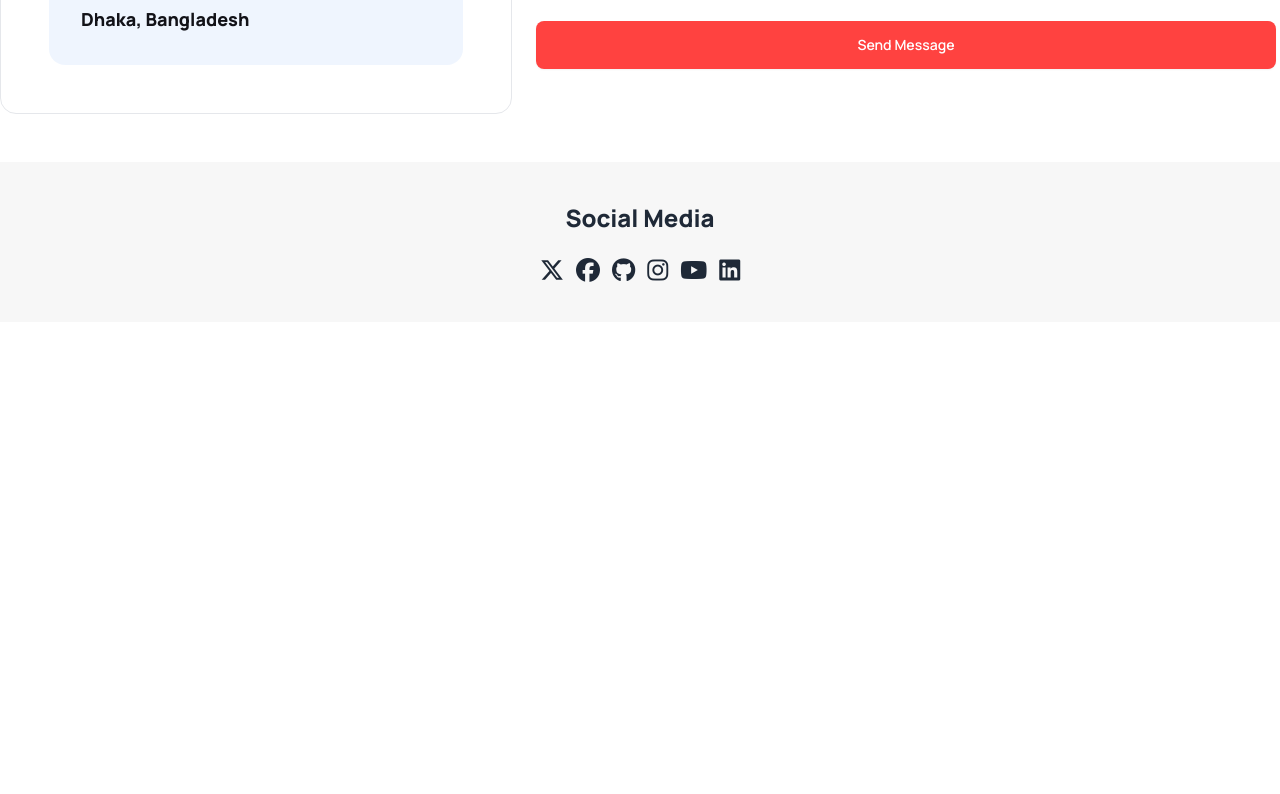
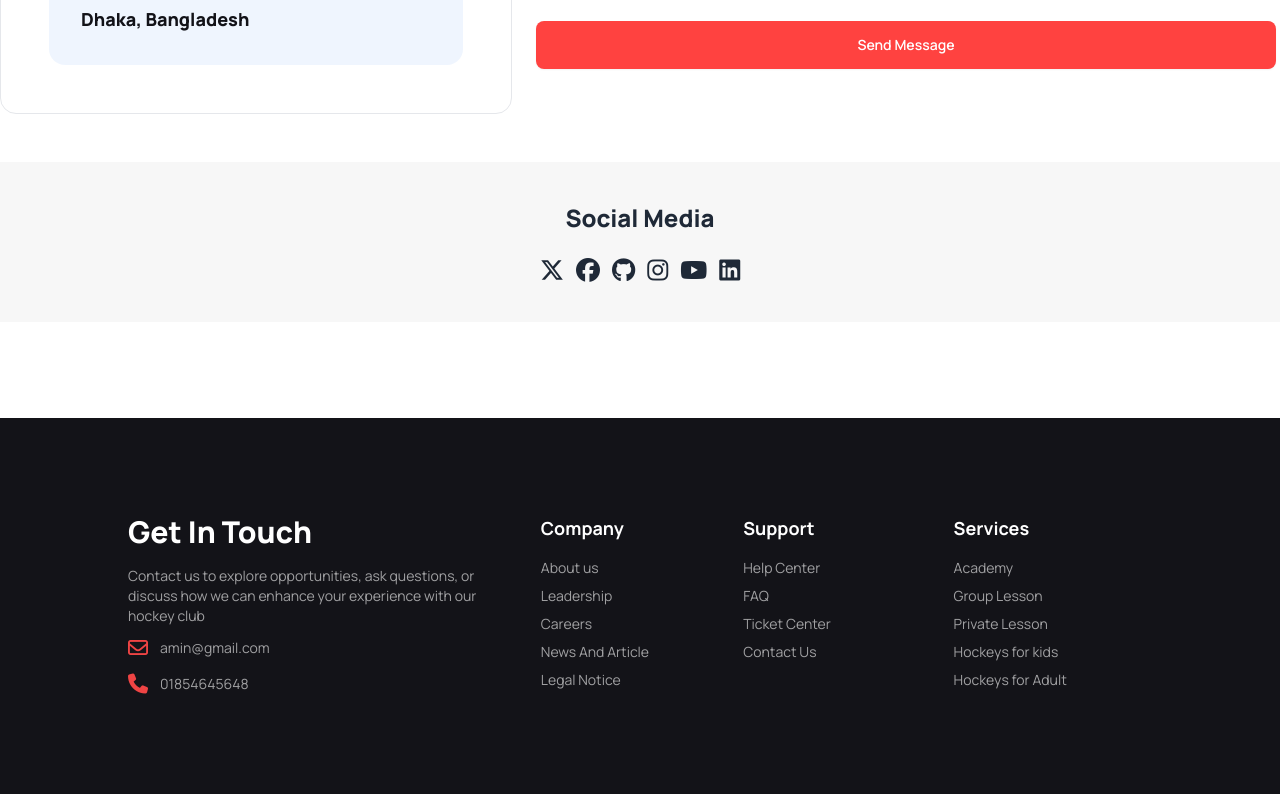
Before and after one commit to Amin7775/Hockyes-Mastery-with-tailwind-and-daisyUI, a plain HTML site: page index.html in a window 1280 px wide. Shown: the part 5110-5904 px from the top of the page. Before the commit the page ends 5528 px from the top, so only its background shows below. Drawn offline with nearby package versions, Linux system fonts and the light colour scheme.

Commit message:
Added Footer

```diff
--- a/index.html
+++ b/index.html
@@ -550,13 +550,51 @@
       <i class="fa-brands fa-instagram"></i>
       <i class="fa-brands fa-youtube"></i>
       <i class="fa-brands fa-linkedin"></i>
-
-
     </div>
   </div>
 </section>
 </main>
 <!-- footer -->
+<footer class="footer px-10 py-10 lg:px-32 lg:py-24 bg-[#131318] text-[#FFFFFF99] flex flex-col lg:flex-row">
+  <nav class="w-full lg:w-[40%] text-center lg:text-start">
+    <h1 class="text-3xl font-extrabold mb-2 text-white w-full ">Get In Touch</h1>
+    <p class="w-[90%] mx-auto lg:mx-0">Contact us to explore opportunities, ask questions, or discuss how we can enhance your experience with our hockey club</p>
+    <div class="flex items-center gap-3 w-full justify-center lg:justify-start">
+      <i class="fa-regular fa-envelope text-red-500 text-xl"></i>
+      <p>amin@gmail.com</p>
+    </div>
+    <div class="flex items-center gap-3 w-full justify-center lg:justify-start">
+      <i class="fa-solid fa-phone text-red-500 text-xl"></i>
+      <p>01854645648</p>
+    </div>
+  </nav>
+  <div class="w-full lg:w-[40%] flex">
+    <nav class="w-full lg:w-[50%] grid grid-cols-1 gap-2 text-center lg:text-start">
+      <h6 class="text-white font-bold text-lg mb-2">Company</h6>
+      <a class="link link-hover">About us</a>
+      <a class="link link-hover">Leadership</a>
+      <a class="link link-hover">Careers</a>
+      <a class="link link-hover">News And Article</a>
+      <a class="link link-hover">Legal Notice</a>
+    </nav>
+    <nav class="w-full lg:w-[50%] grid grid-cols-1 gap-2 text-center lg:text-start" >
+      <h6 class="text-white font-bold text-lg mb-2">Support</h6>
+      <a class="link link-hover">Help Center</a>
+      <a class="link link-hover">FAQ</a>
+      <a class="link link-hover">Ticket Center</a>
+      <a class="link link-hover">Contact Us</a>
+    </nav>
+  </div>
+
+  <nav class="w-full lg:w-[20%] grid grid-cols-1 gap-2 text-center lg:text-start">
+    <h6 class="text-white font-bold text-lg mb-2 w-full text-center lg:text-start">Services</h6>
+    <a class="link link-hover w-full text-center lg:text-start">Academy</a>
+    <a class="link link-hover w-full text-center lg:text-start">Group Lesson</a>
+    <a class="link link-hover w-full text-center lg:text-start">Private Lesson</a>
+    <a class="link link-hover w-full text-center lg:text-start">Hockeys for kids</a>
+    <a class="link link-hover w-full text-center lg:text-start">Hockeys for Adult</a>
+  </nav>
+</footer>
 </body>
 
 </html>
```
